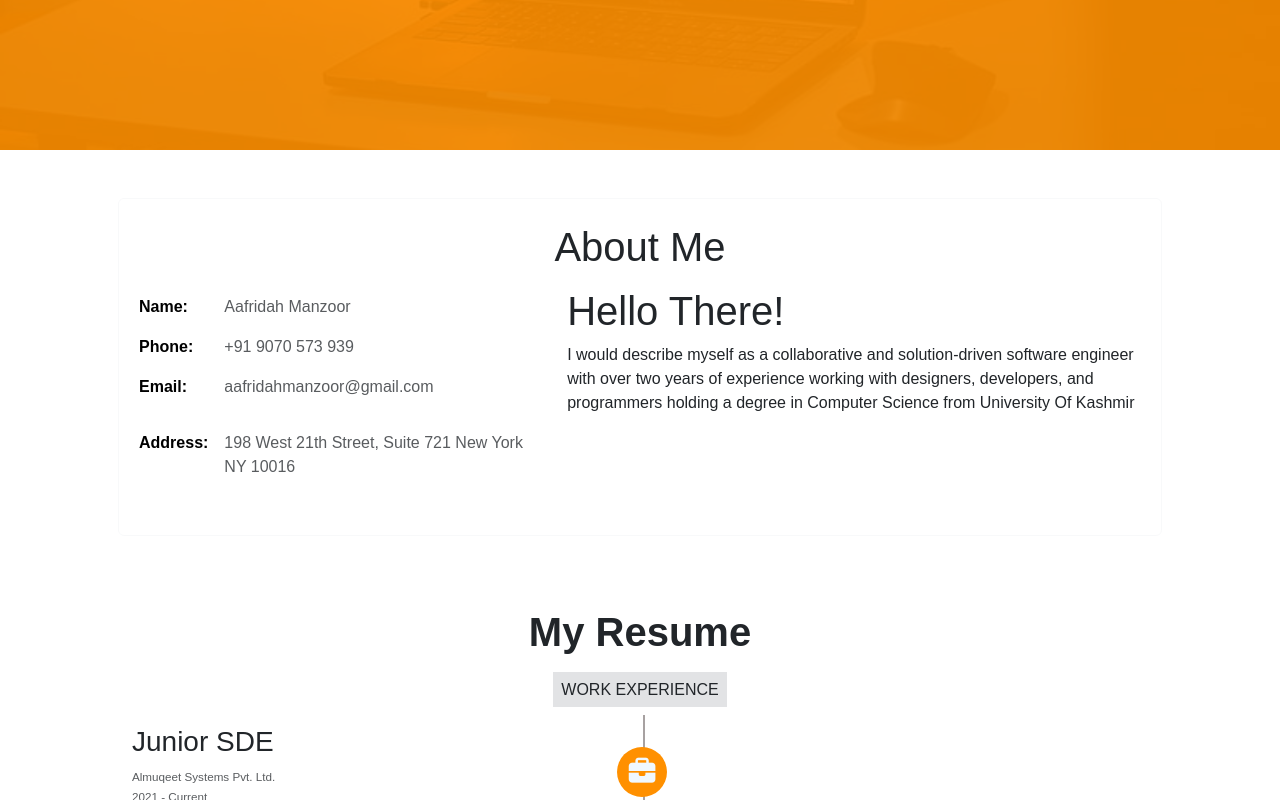
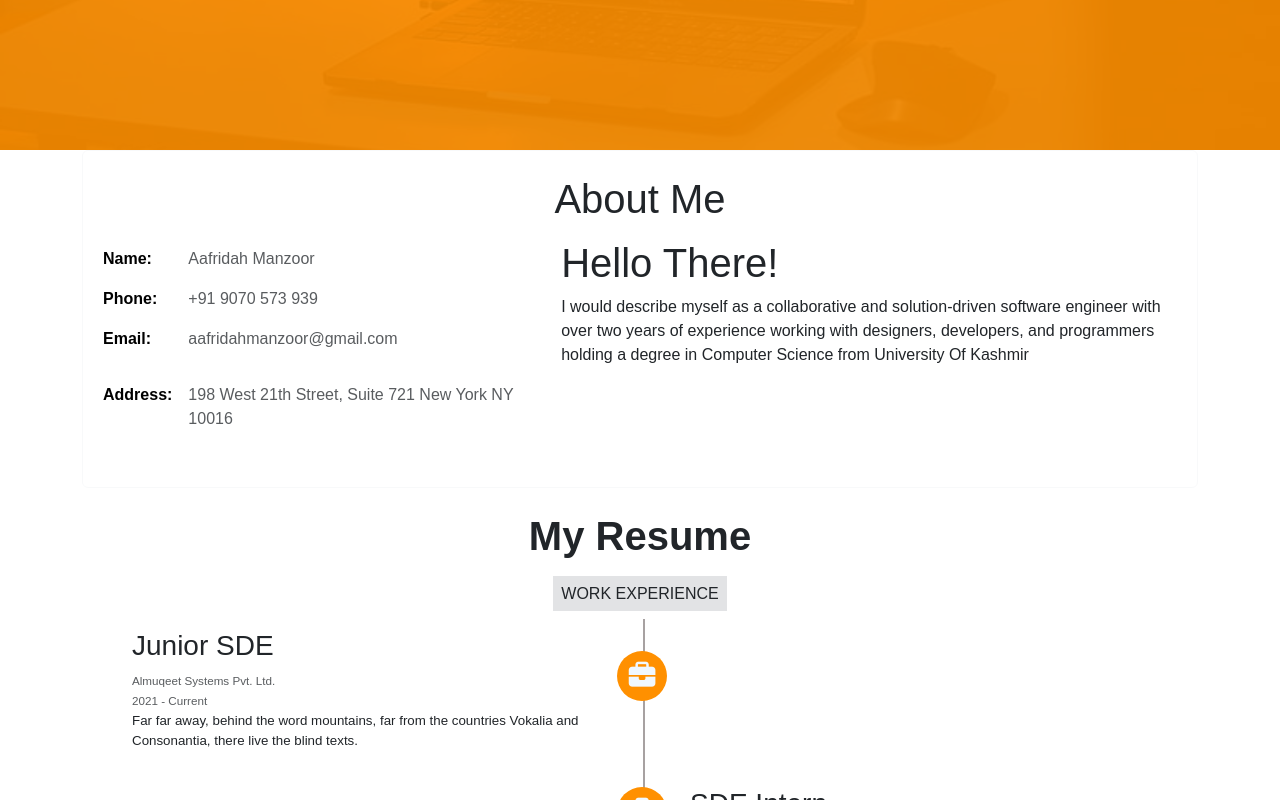
Before and after one commit to Aafridah/portfolio, a plain HTML site: page index.html in a window 1280 px wide. Shown: the part 650-1450 px from the top of the page. Drawn offline with nearby package versions, Linux system fonts and the light colour scheme; a web font is replaced by a local one.

Commit message:
Update index.html

```diff
--- a/index.html
+++ b/index.html
@@ -54,7 +54,7 @@
 
         </div>
     </div>
-    <div class="aboutMeSection container p-5">
+    <div class="aboutMeSection container">
         <div class="card border-light mb-3 px-2" >
             <div class="card-body">
               <h1 class="card-title text-center p-2">About Me</h1>
```
